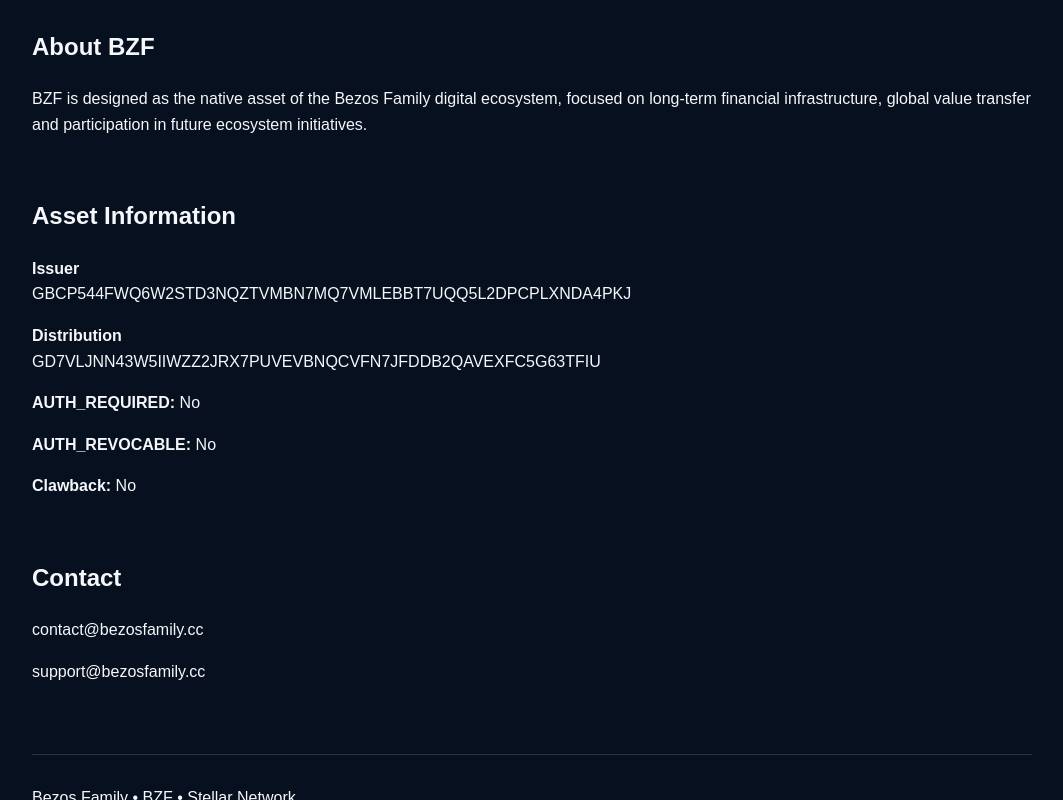
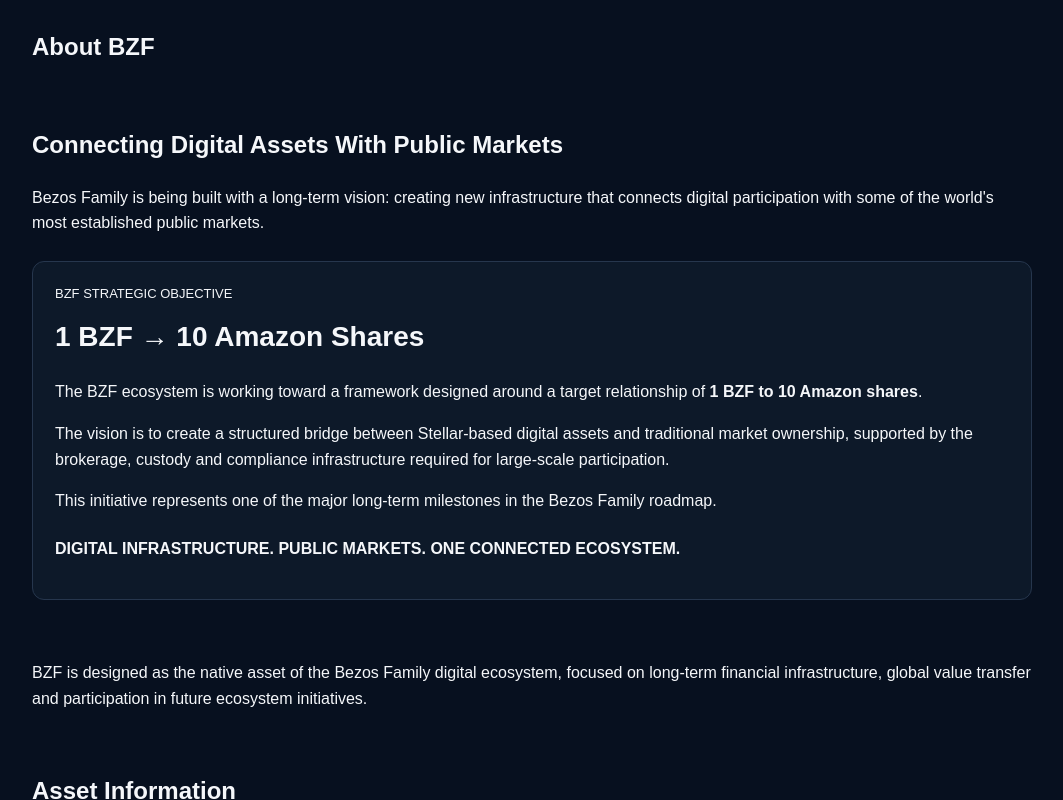
Before and after one commit to ravenblack1804-oss/bezosfamily, a plain HTML site: page index.html in a window 1280 px wide. Shown: the part 697-1497 px from the top of the page, without its empty margins (108-1171 px from the left). Drawn offline with Linux system fonts and the light colour scheme.

Commit message:
Update index.html

```diff
--- a/index.html
+++ b/index.html
@@ -135,7 +135,44 @@
 
   <section>
     <h2>About BZF</h2>
+<section>
+  <h2>Connecting Digital Assets With Public Markets</h2>
 
+  <p>
+    Bezos Family is being built with a long-term vision:
+    creating new infrastructure that connects digital participation
+    with some of the world's most established public markets.
+  </p>
+
+  <div class="card" style="margin-top: 25px;">
+    <div class="label">BZF Strategic Objective</div>
+
+    <div class="value" style="font-size: 28px; margin-top: 10px;">
+      1 BZF → 10 Amazon Shares
+    </div>
+
+    <p style="margin-top: 20px;">
+      The BZF ecosystem is working toward a framework designed around
+      a target relationship of <strong>1 BZF to 10 Amazon shares</strong>.
+    </p>
+
+    <p>
+      The vision is to create a structured bridge between Stellar-based
+      digital assets and traditional market ownership, supported by the
+      brokerage, custody and compliance infrastructure required for
+      large-scale participation.
+    </p>
+
+    <p>
+      This initiative represents one of the major long-term milestones
+      in the Bezos Family roadmap.
+    </p>
+
+    <p style="font-weight: bold; margin-top: 22px;">
+      DIGITAL INFRASTRUCTURE. PUBLIC MARKETS. ONE CONNECTED ECOSYSTEM.
+    </p>
+  </div>
+</section>
     <p>
       BZF is designed as the native asset of the Bezos Family digital
       ecosystem, focused on long-term financial infrastructure,
```
